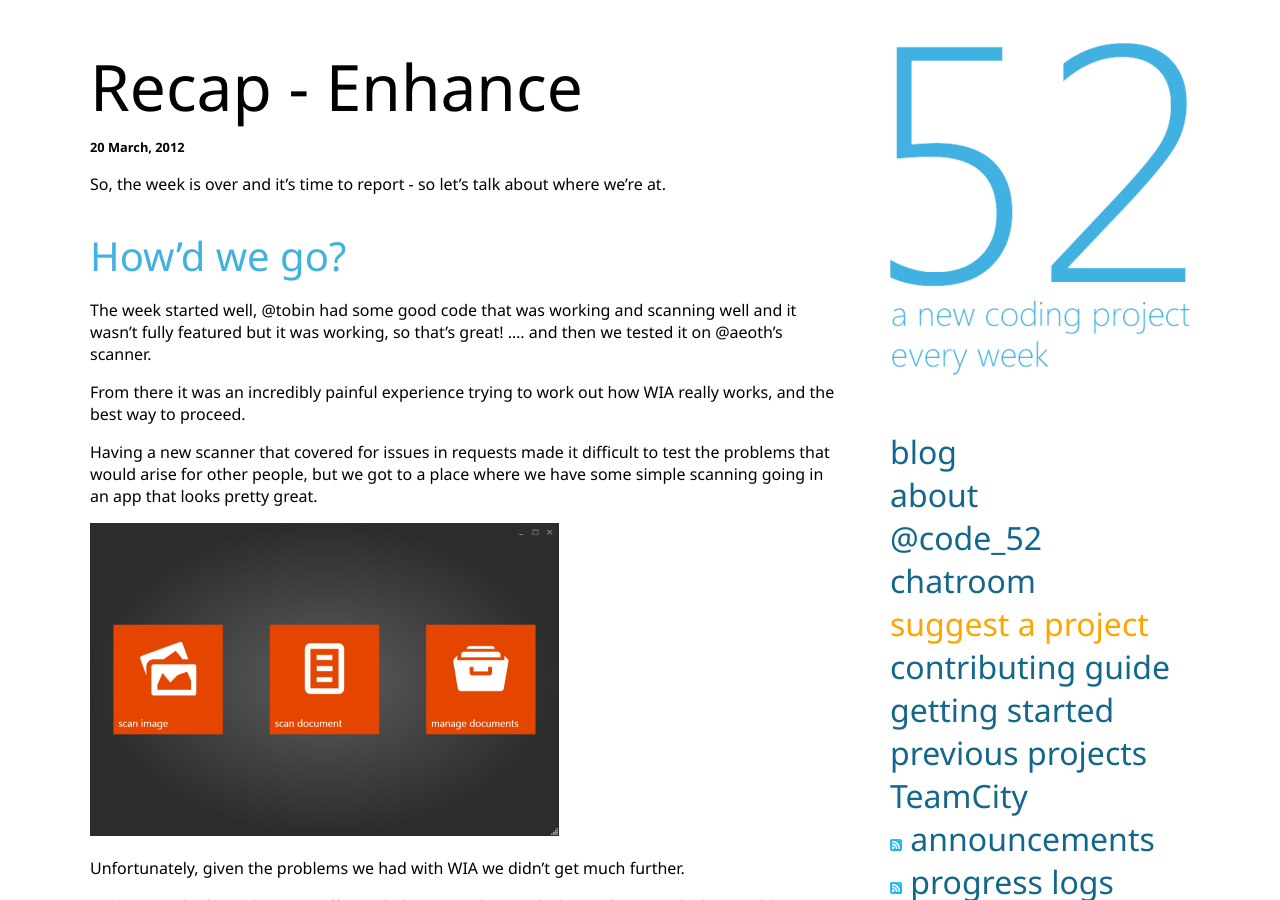
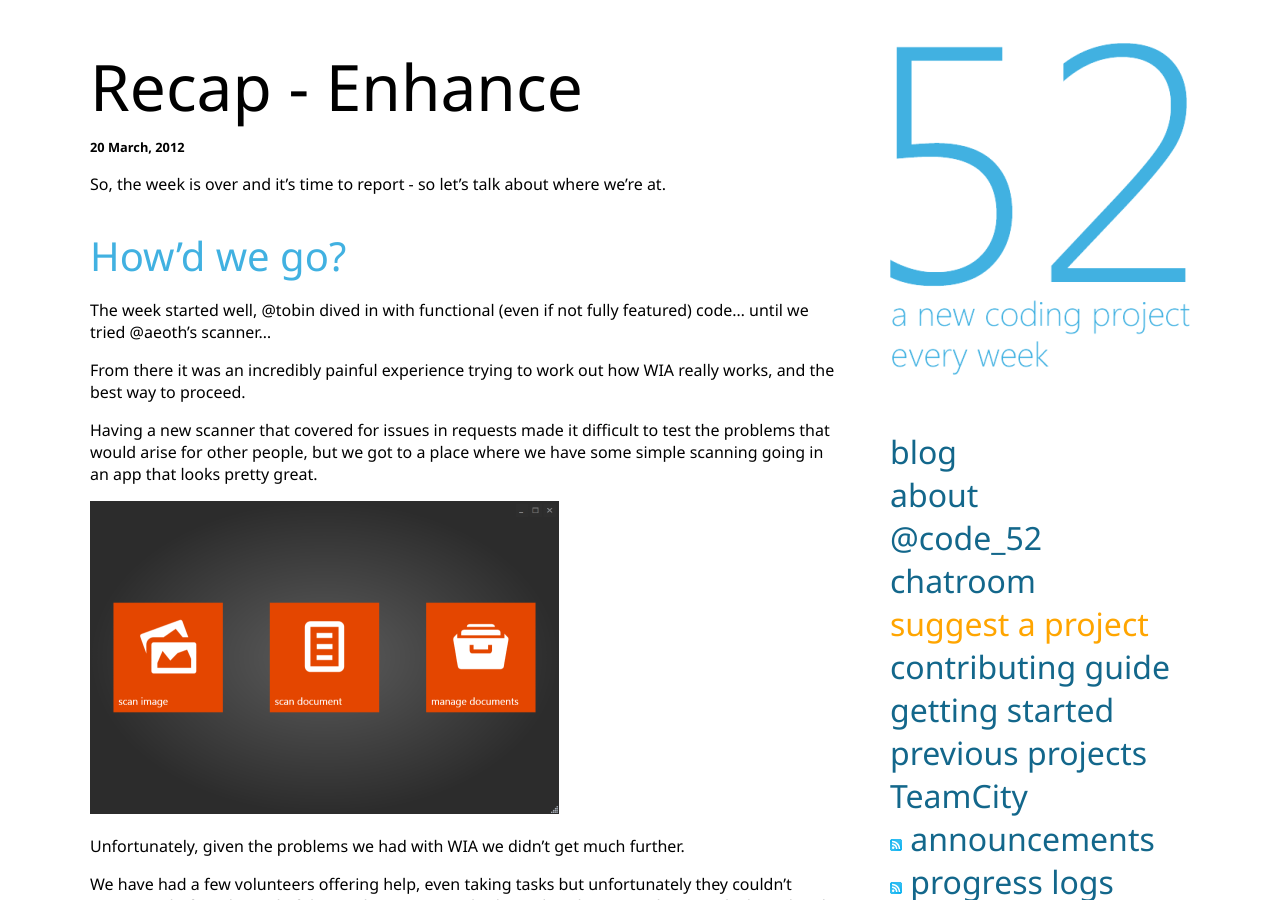
Before and after one commit to Code52/code52.github.com, a Jekyll site: the page built from _posts/2012-03-20-scanner-recap.md, in a window 1280 px wide and 900 px high. Built offline with Jekyll 4.4.1, drawn with Linux system fonts in a browser that asks for light colours; Markdown is read by kramdown in place of the engine named in the settings; comment, search, counter and statistics services are not loaded.

Commit message:
Rewording as per @aeoth's comment :)

```diff
--- a/_posts/2012-03-20-scanner-recap.md
+++ b/_posts/2012-03-20-scanner-recap.md
@@ -11,7 +11,7 @@ So, the week is over and it's time to report - so let's talk about where we're a
 
 ## How'd we go?
 
-The week started well, @tobin had some good code that was working and scanning well and it wasn't fully featured but it was working, so that's great!  .... and then we tested it on @aeoth's scanner.
+The week started well, @tobin dived in with functional (even if not fully featured) code... until we tried @aeoth's scanner...
 
 From there it was an incredibly painful experience trying to work out how WIA really works, and the best way to proceed.
 
```
